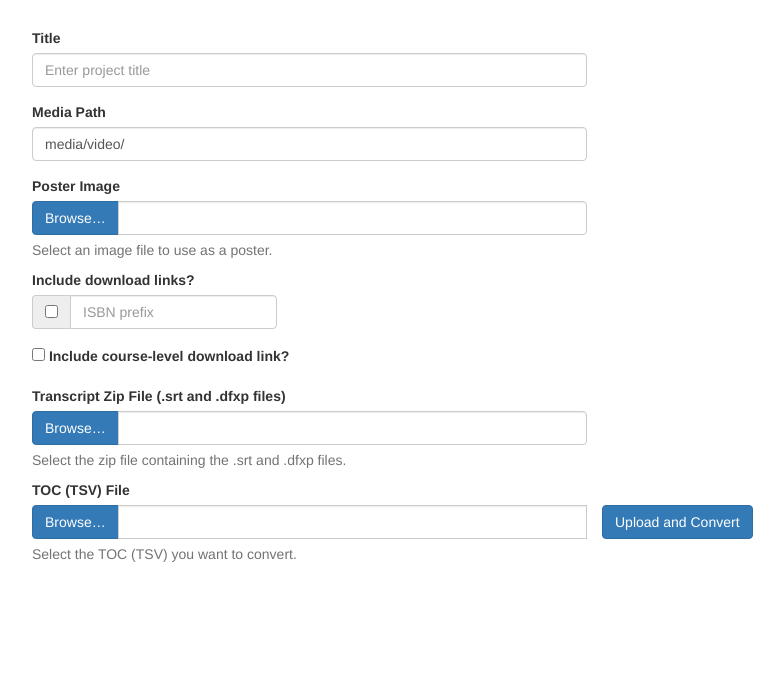
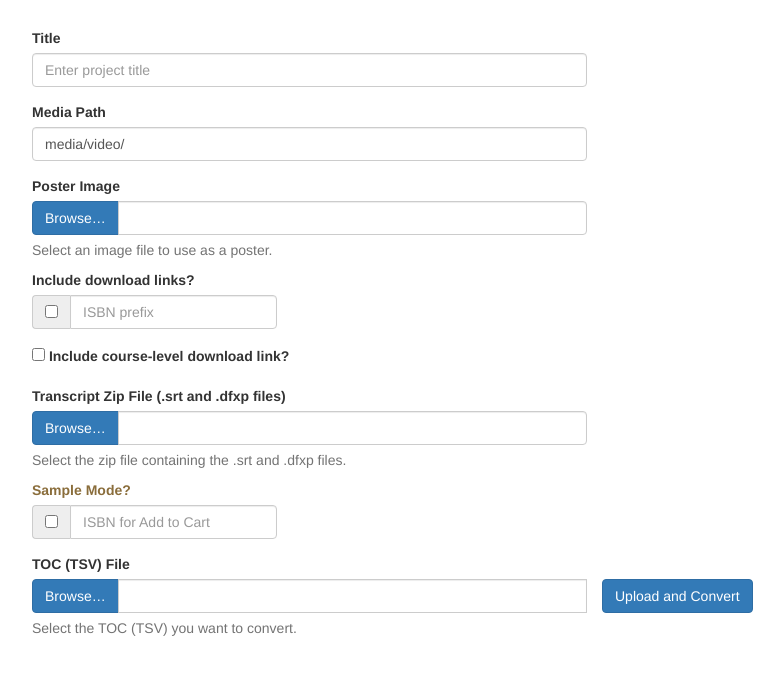
Before and after one commit to quedigital/video-toc-converter, a website: page public/upload.html in a window 1280 px wide. Shown: the part 75-750 px from the top of the page, without its empty margins (38-822 px from the left). Drawn offline with nearby package versions, Linux system fonts and the light colour scheme; no server answers.

Commit message:
"sample" functionality

```diff
--- a/public/upload.html
+++ b/public/upload.html
@@ -111,6 +111,16 @@
 			</div>
 		</div>
 
+		<div class="input-group form-group text-warning">
+			<label>Sample Mode?</label>
+			<div class="input-group">
+                <span class="input-group-addon">
+                    <input name="sampleMode" type="checkbox">
+                </span>
+				<input type="text" name="sampleModeISBN" class="form-control" placeholder="ISBN for Add to Cart">
+			</div>
+		</div>
+
 		<label>TOC (TSV) File</label>
 		<div class="row">
 			<div class="col-lg-6 col-sm-6 col-12">
```
Also changed, not shown: app.js (+15 -1 lines).
